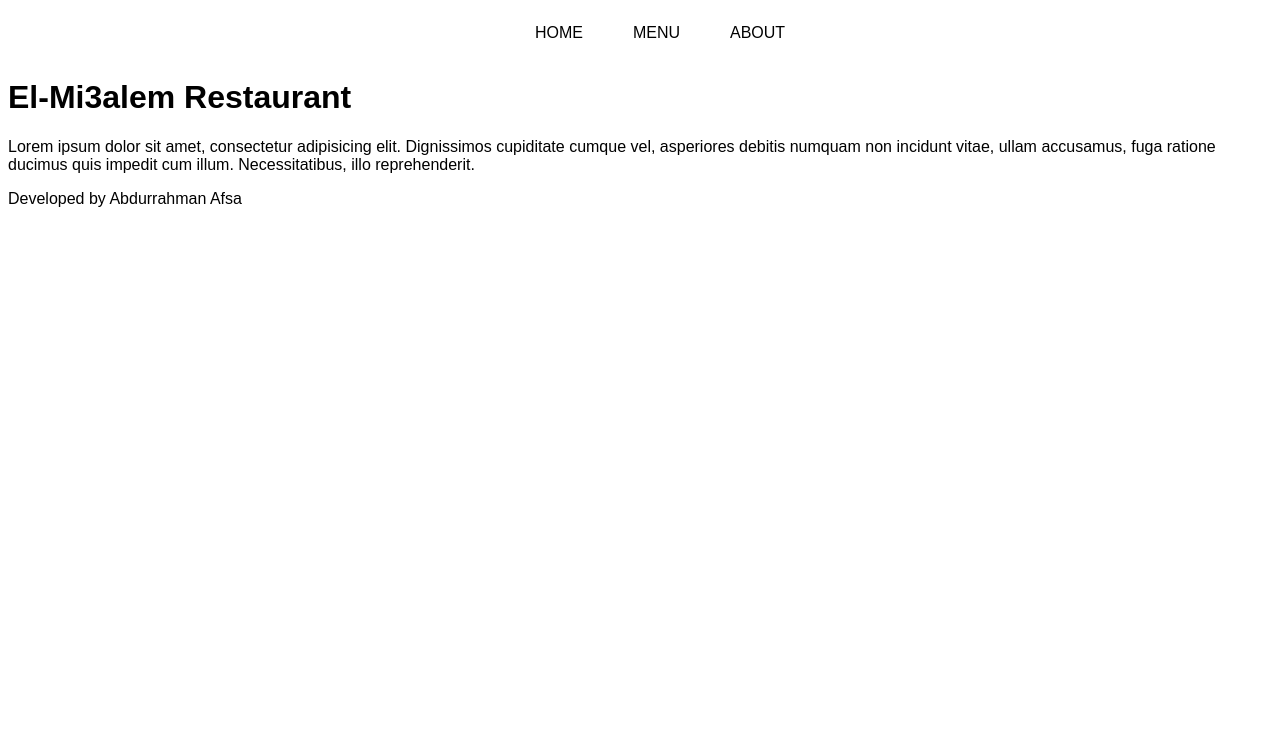
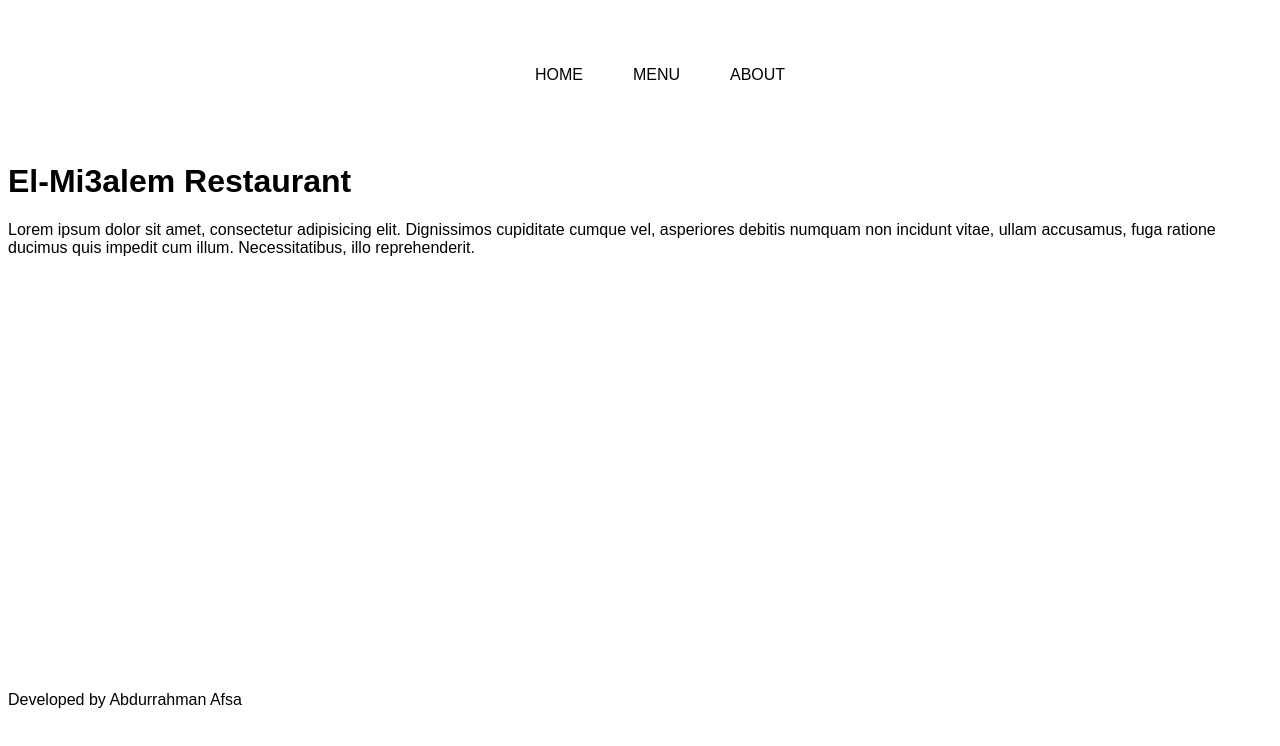
Before and after one commit to AbdurrahmanAfsa/restaurant-page, a website built with webpack: page dist/index.html in a window 1280 px wide. Built offline with nearby package versions, Linux system fonts and the light colour scheme.

Commit message:
Add display flex to body. Add grid-templete-rows to #content.

```diff
--- a/src/style.css
+++ b/src/style.css
@@ -1,8 +1,13 @@
 body{
     font-family: Arial, Helvetica, sans-serif;
+    display: flex;
+    justify-content: center;
+    height: 100vh;
+}
+
+#content{
     display: grid;
-    grid-template-rows: 1fr 3fr 1fr;
-    height: 100vh;
+    grid-template-rows: 1fr 4fr 1fr;
 }
 
 nav{
```
